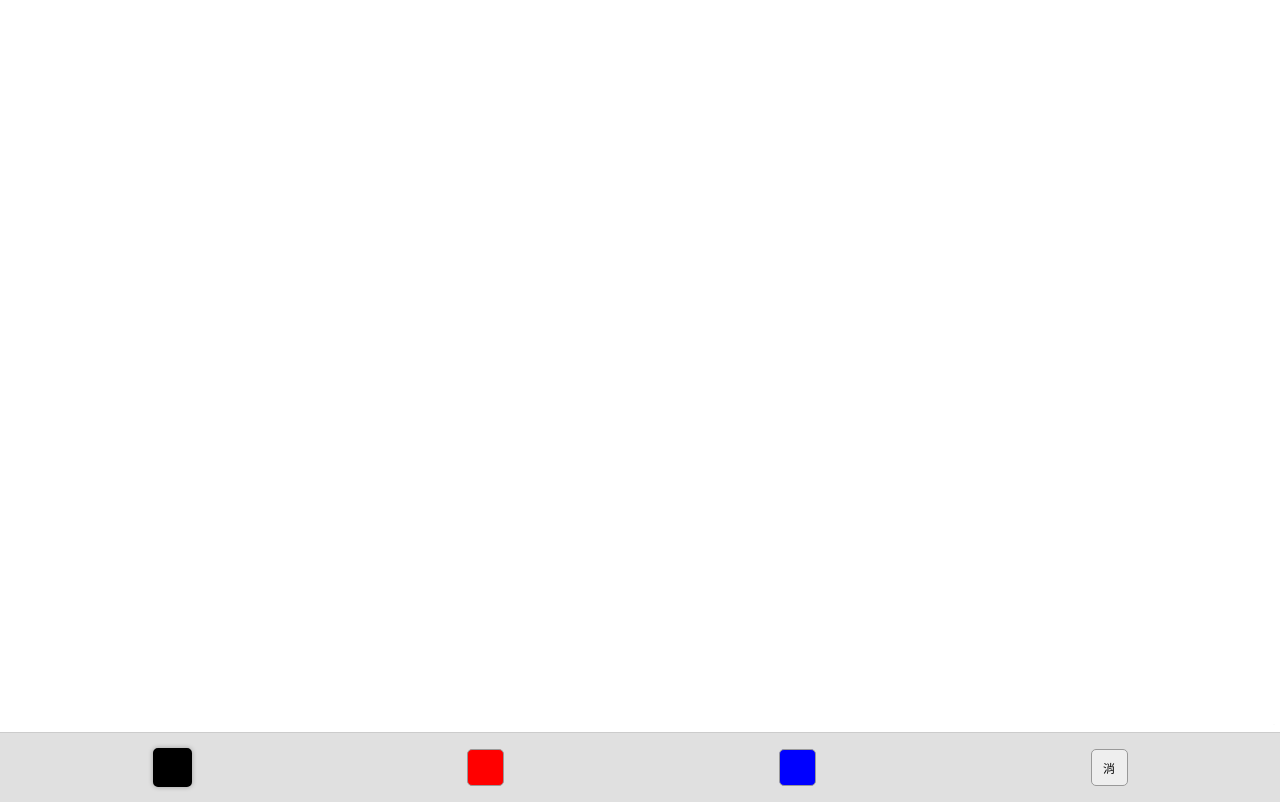
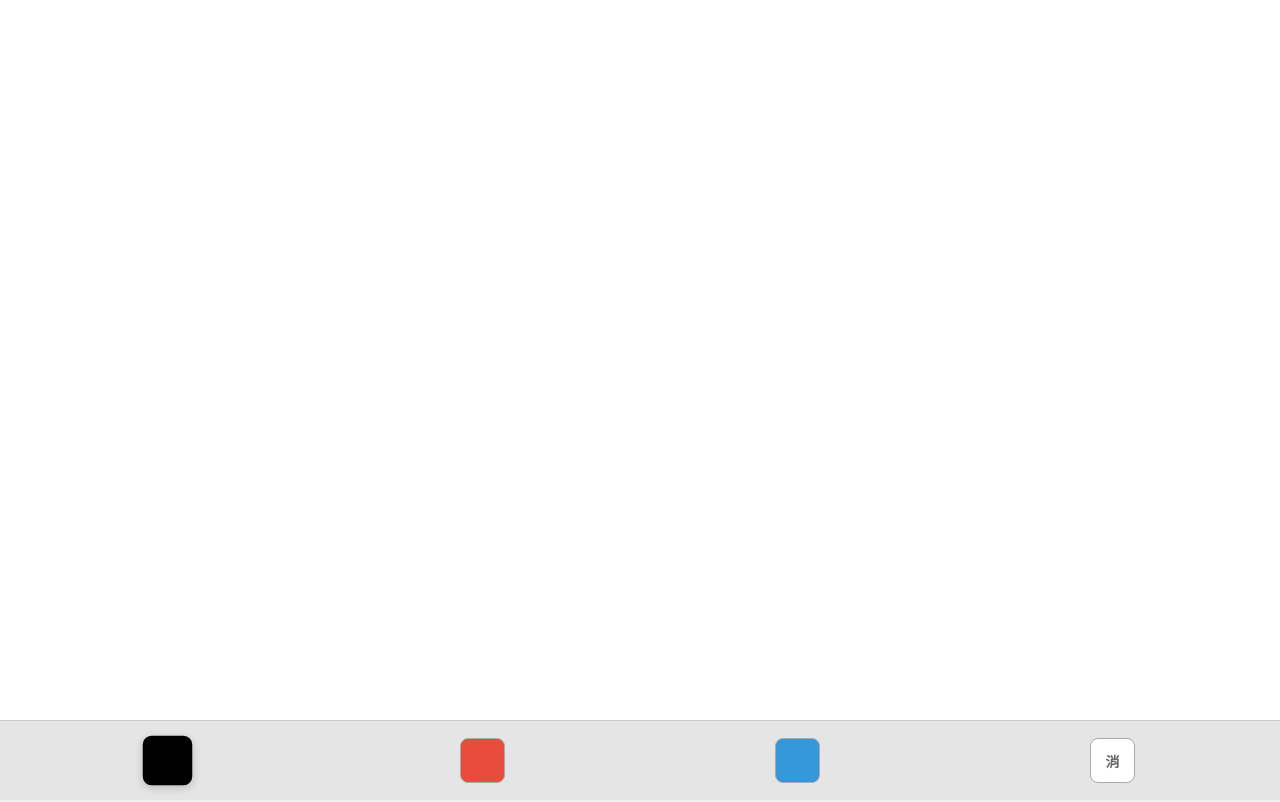
Before and after one commit to beckhorse/cards, a plain HTML site: page paint.html in a window 1280 px wide. Both pictures are taken after a click on the element 172 px from the left and 767 px from the top of the page. Drawn offline with Linux system fonts and the light colour scheme.

Commit message:
Add files via upload

```diff
--- a/paint.html
+++ b/paint.html
@@ -6,43 +6,54 @@
     <title>Sketchboard</title>
     <link href="https://fonts.googleapis.com/css2?family=Caveat:wght@700&display=swap" rel="stylesheet">
     <style>
-        body { margin: 0; overflow: hidden; background: #f0f0f0; display: flex; flex-direction: column; height: 100vh; }
-        #canvasContainer { flex-grow: 1; position: relative; background: white; }
+        * { box-sizing: border-box; -webkit-tap-highlight-color: transparent; }
+        body { margin: 0; overflow: hidden; background: #f0f0f0; display: flex; flex-direction: column; height: 100vh; font-family: sans-serif; }
+
+        /* 繪圖區域 */
+        #canvasContainer { flex-grow: 1; position: relative; background: white; cursor: crosshair; }
         canvas { display: block; touch-action: none; }
-        /* 隱藏所有狀態文字，僅供魔術師觀察的極小提示 */
+
+        /* 隱藏的魔術狀態提示 (極小且透明) */
         #magicStatus {
-            position: absolute; bottom: 5px; right: 5px;
-            font-size: 8px; color: rgba(0,0,0,0.05); /* 幾乎看不見 */
-            pointer-events: none;
+            position: absolute; bottom: 10px; right: 10px;
+            font-size: 10px; color: rgba(0,0,0,0.03);
+            pointer-events: none; z-index: 10;
         }
-        #controls {
-            background: #e0e0e0; padding: 15px; display: flex;
-            justify-content: space-around; align-items: center;
-            border-top: 1px solid #ccc;
-        }
-        .tool { width: 35px; height: 35px; border-radius: 5px; border: 1px solid #999; cursor: pointer; }
-        .active { border: 2px solid #000; box-shadow: 0 0 5px rgba(0,0,0,0.3); }
 
-        /* 手寫數字樣式 */
+        /* 數字顯示層 (手寫感) */
         #predictedNumber {
             position: absolute; top: 50%; left: 50%; transform: translate(-50%, -50%);
-            font-size: 40vw; font-family: 'Caveat', cursive; color: #000;
-            opacity: 0; transition: opacity 1.5s ease-in; z-index: 100;
-            pointer-events: none; white-space: nowrap;
+            font-size: 45vw; font-family: 'Caveat', cursive; color: #000;
+            opacity: 0; pointer-events: none; z-index: 100;
+            white-space: nowrap;
+            /* 預設為 0.3 秒，達到翻轉即出現的視覺效果 */
+            transition: opacity 0.3s ease-out;
         }
+
+        /* 下方工具列 */
+        #controls {
+            background: #e5e5e5; height: 80px; padding: 10px;
+            display: flex; justify-content: space-around; align-items: center;
+            border-top: 1px solid #ccc; z-index: 200;
+        }
+        .tool { width: 45px; height: 45px; border-radius: 8px; border: 1px solid #aaa; cursor: pointer; transition: all 0.2s; }
+        .tool.active { border: 3px solid #000; transform: scale(1.1); box-shadow: 0 2px 8px rgba(0,0,0,0.2); }
+        #eraser { background: #fff; display: flex; justify-content: center; align-items: center; font-size: 14px; color: #666; font-weight: bold; }
     </style>
 </head>
 <body>
+
     <div id="canvasContainer">
         <canvas id="drawingCanvas"></canvas>
         <div id="predictedNumber"></div>
         <div id="magicStatus">.</div>
     </div>
+
     <div id="controls">
-        <div class="tool" style="background: black;" onclick="setTool('black', this)"></div>
-        <div class="tool" style="background: red;" onclick="setTool('red', this)"></div>
-        <div class="tool" style="background: blue;" onclick="setTool('blue', this)"></div>
-        <div id="eraser" class="tool" style="background: #eee; display: flex; justify-content: center; align-items: center; font-size: 12px;" onclick="setTool('eraser', this)">消</div>
+        <div class="tool active" style="background: black;" onclick="setTool('black', this)"></div>
+        <div class="tool" style="background: #e74c3c;" onclick="setTool('red', this)"></div>
+        <div class="tool" style="background: #3498db;" onclick="setTool('blue', this)"></div>
+        <div id="eraser" class="tool" onclick="setTool('eraser', this)">消</div>
     </div>
 
     <script>
@@ -50,6 +61,7 @@
         const ctx = canvas.getContext('2d');
         const numDiv = document.getElementById('predictedNumber');
         const magicStatus = document.getElementById('magicStatus');
+        const controls = document.getElementById('controls');
 
         let painting = false;
         let tool = 'black';
@@ -58,44 +70,47 @@
         let isFaceDown = false;
         let hasSpoken = false;
 
+        // 初始化畫布
         function resize() {
             canvas.width = window.innerWidth;
-            canvas.height = window.innerHeight - document.getElementById('controls').offsetHeight;
+            canvas.height = window.innerHeight - controls.offsetHeight;
             ctx.fillStyle = 'white';
             ctx.fillRect(0, 0, canvas.width, canvas.height);
         }
         window.addEventListener('resize', resize);
         resize();
 
+        // 工具選擇
         function setTool(t, el) {
             tool = t;
             document.querySelectorAll('.tool').forEach(b => b.classList.remove('active'));
             el.classList.add('active');
-
-            // 第一次點擊畫筆時，靜悄悄啟動語音權限請求
-            if (!hasStarted) {
-                startVoiceEngine();
-                hasStarted = true;
-            }
+            if (!hasStarted) { startVoiceEngine(); hasStarted = true; }
         }
 
         // 繪圖邏輯
         function start(e) {
             painting = true;
+            if (!hasStarted) { startVoiceEngine(); hasStarted = true; }
             draw(e);
-            if (!hasStarted) { startVoiceEngine(); hasStarted = true; }
         }
         function end() { painting = false; ctx.beginPath(); }
         function draw(e) {
-            if (!painting) return;
+            if (!painting || isFaceDown) return;
             const t = e.touches ? e.touches[0] : e;
-            ctx.lineWidth = tool === 'eraser' ? 30 : 5;
+            const rect = canvas.getBoundingClientRect();
+            const x = t.clientX - rect.left;
+            const y = t.clientY - rect.top;
+
+            ctx.lineWidth = tool === 'eraser' ? 40 : 6;
             ctx.lineCap = 'round';
+            ctx.lineJoin = 'round';
             ctx.strokeStyle = tool === 'eraser' ? 'white' : tool;
-            ctx.lineTo(t.clientX, t.clientY);
+
+            ctx.lineTo(x, y);
             ctx.stroke();
             ctx.beginPath();
-            ctx.moveTo(t.clientX, t.clientY);
+            ctx.moveTo(x, y);
         }
 
         canvas.addEventListener('mousedown', start);
@@ -103,53 +118,73 @@
         canvas.addEventListener('mouseup', end);
         canvas.addEventListener('touchend', end);
         canvas.addEventListener('mousemove', draw);
-        canvas.addEventListener('touchmove', draw);
+        canvas.addEventListener('touchmove', (e) => { e.preventDefault(); draw(e); }, { passive: false });
 
-        // 語音引擎 (靜默模式)
+        // 語音辨識核心
         const SpeechRecognition = window.SpeechRecognition || window.webkitSpeechRecognition;
         let recognition = SpeechRecognition ? new SpeechRecognition() : null;
+
         if (recognition) {
             recognition.lang = 'zh-TW';
             recognition.interimResults = true;
             recognition.continuous = true;
+
             recognition.onresult = (e) => {
-                let text = Array.from(e.results).map(r => r[0].transcript).join('');
-                let match = text.match(/\d+/);
+                let text = "";
+                for (let i = e.resultIndex; i < e.results.length; i++) {
+                    text += e.results[i][0].transcript;
+                }
+
+                // 尋找 1-99 的數字
+                let match = text.match(/\d+/g);
                 if (match) {
-                    predictedNumber = match[0];
-                    hasSpoken = true;
-                    magicStatus.innerText = "v"; // 極小提示：已收到數字
-                    if (navigator.vibrate) navigator.vibrate(50);
+                    let lastNum = match[match.length - 1];
+                    if (parseInt(lastNum) < 100) {
+                        predictedNumber = lastNum;
+                        hasSpoken = true;
+                        numDiv.innerText = predictedNumber; // 預載入數字
+                        magicStatus.innerText = "v"; // 密碼：辨識成功
+                        if (navigator.vibrate) navigator.vibrate(50);
+                    }
                 }
             };
+            // 斷線自動重連
             recognition.onend = () => { if (isFaceDown && !hasSpoken) recognition.start(); };
         }
 
         function startVoiceEngine() {
-            try { recognition.start(); } catch(e) {}
+            if (recognition) {
+                try { recognition.start(); } catch(err) { console.log("Started"); }
+            }
         }
 
-        // 翻轉偵測
+        // 翻轉偵測邏輯 (關鍵修正：靈敏度與即時性)
         window.addEventListener('deviceorientation', (e) => {
-            if (Math.abs(e.beta) > 160) { // 螢幕朝下
+            const beta = e.beta; // 前後傾斜
+
+            // 1. 螢幕朝下 (蓋在桌上)
+            if (Math.abs(beta) > 150) {
                 if (!isFaceDown) {
                     isFaceDown = true;
-                    // 螢幕朝下時，悄悄清空畫布
+                    // 螢幕朝下時瞬間清空畫布，不留動畫
                     ctx.fillStyle = 'white';
                     ctx.fillRect(0, 0, canvas.width, canvas.height);
+                    numDiv.style.transition = "none";
+                    numDiv.style.opacity = "0";
                 }
-            } else if (Math.abs(e.beta) < 40) { // 螢幕朝上
+            }
+            // 2. 螢幕翻回朝上 (準備揭曉)
+            else if (Math.abs(beta) < 50) {
                 if (isFaceDown) {
                     isFaceDown = false;
                     if (hasSpoken) {
-                        numDiv.innerText = predictedNumber;
+                        // 0.3 秒顯現，極致流暢
+                        numDiv.style.transition = "opacity 0.3s ease-out";
                         numDiv.style.opacity = "1";
                     }
                 }
             }
         });
-
-        document.querySelectorAll('.tool')[0].classList.add('active');
     </script>
 </body>
 </html>
```
